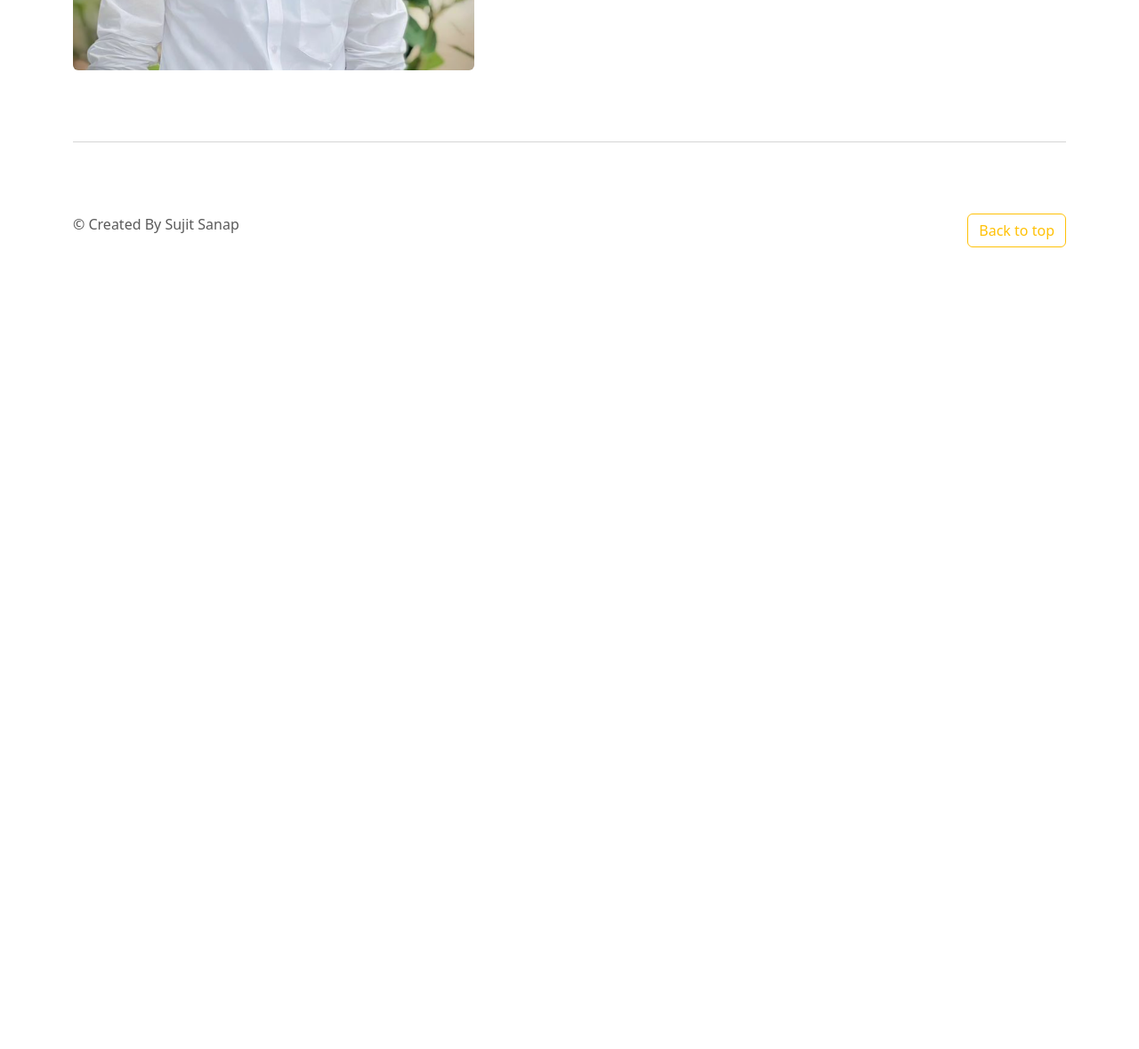
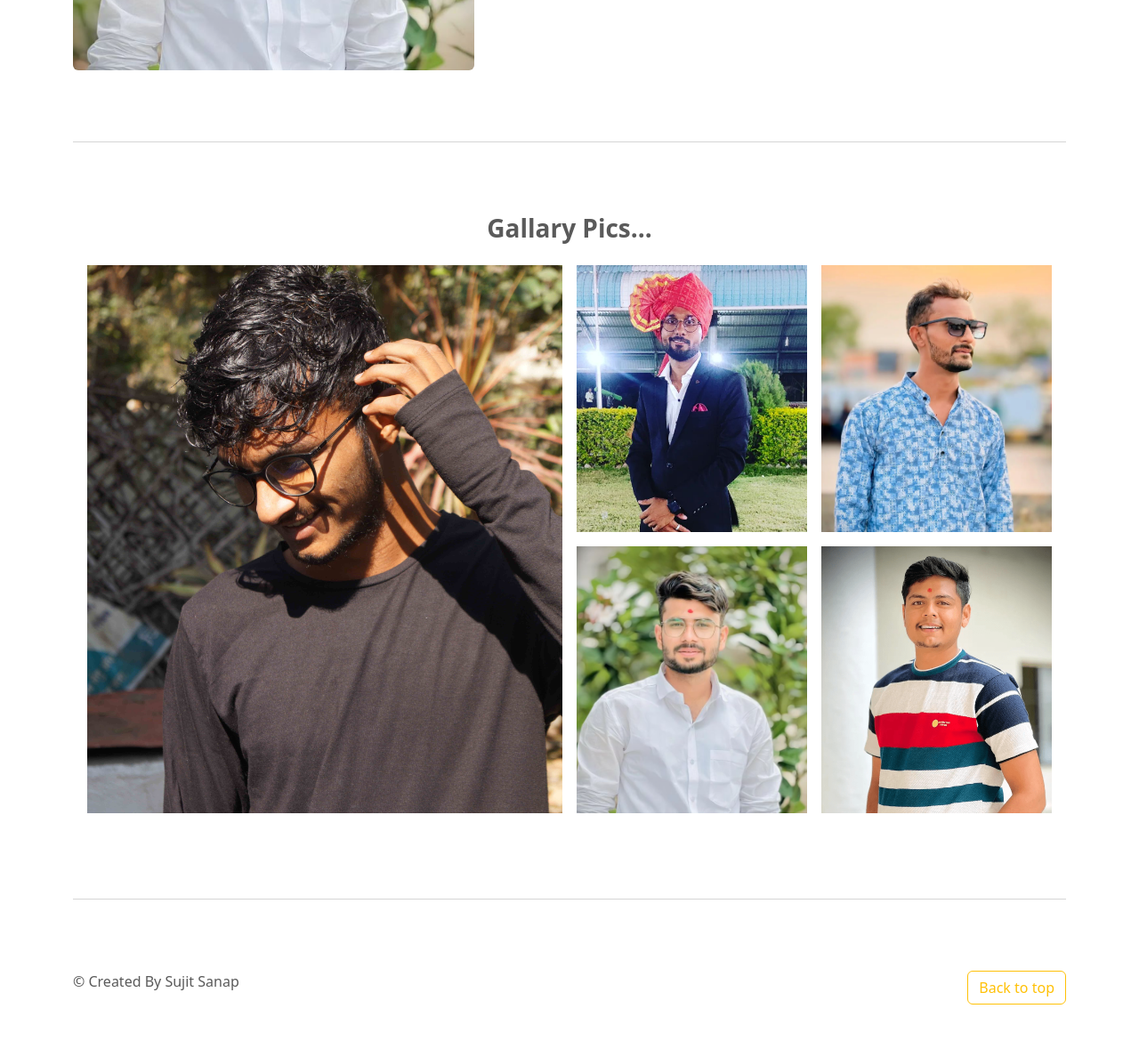
Before and after one commit to sujitsanap143/frds-web-tp, a Flask app: page / in a window 1280 px wide. Shown: the part 3141-4320 px from the top of the page at 89% size. Before the commit the page ends 3419 px from the top, so only its background shows below. Run offline with Flask 3, Linux system fonts and the light colour scheme; some libraries are stand-ins or nearby versions.

Commit message:
add grid images

```diff
--- a/static/carousel.css
+++ b/static/carousel.css
@@ -91,3 +91,42 @@ body {
     margin-top: 7rem;
   }
 }
+
+
+/* YT GRID */
+
+.image-grid {
+  --gap: 16px;
+  --num-cols: 4;
+  --row-height: 300px;
+
+  box-sizing: border-box;
+  padding: var(--gap);
+
+  display: grid;
+  grid-template-columns: repeat(var(--num-cols), 1fr);
+  grid-auto-rows: var(--row-height);
+  gap: var(--gap);
+}
+
+.image-grid>img {
+  width: 100%;
+  height: 100%;
+  object-fit: cover;
+}
+
+.image-grid-col-2 {
+  grid-column: span 2;
+}
+
+.image-grid-row-2 {
+  grid-row: span 2;
+}
+
+/* Anything udner 1024px */
+@media screen and (max-width: 1024px) {
+  .image-grid {
+    --num-cols: 2;
+    --row-height: 200px;
+  }
+}
--- a/templates/index.html
+++ b/templates/index.html
@@ -169,6 +169,16 @@
           </div>
       </div>
       <hr class="featurette-divider">
+        <h3><center><b>Gallary Pics...</b></center></h3>
+        <div class="image-grid">
+          <img class="image-grid-col-2 image-grid-row-2" src="static/sujit.jpg" alt="architecture">
+          <img src="static/yogesh.png" alt="architecture">
+          <img src="static/pratik.png" alt="architecture">
+          <img src="static/saurabh.png" alt="architecture">
+          <img src="static/prajwal.png" alt="architecture">
+        </div>
+
+      <hr class="featurette-divider">
 
             <!-- /END THE FEATURETTES -->
 
```
Also changed, not shown: static/sujit.jpg (added).
